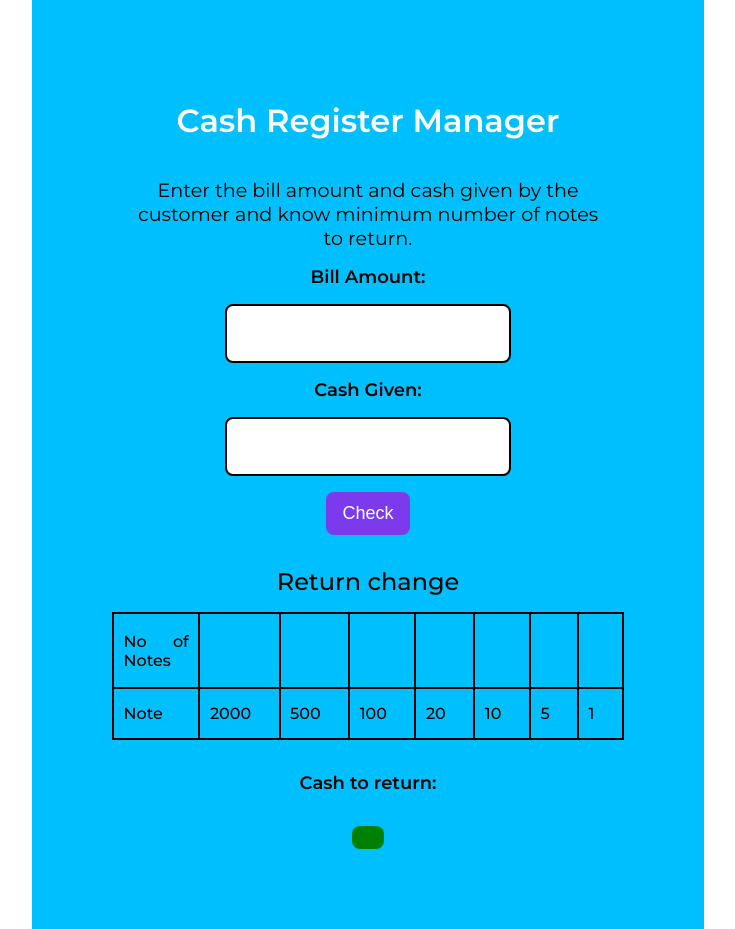
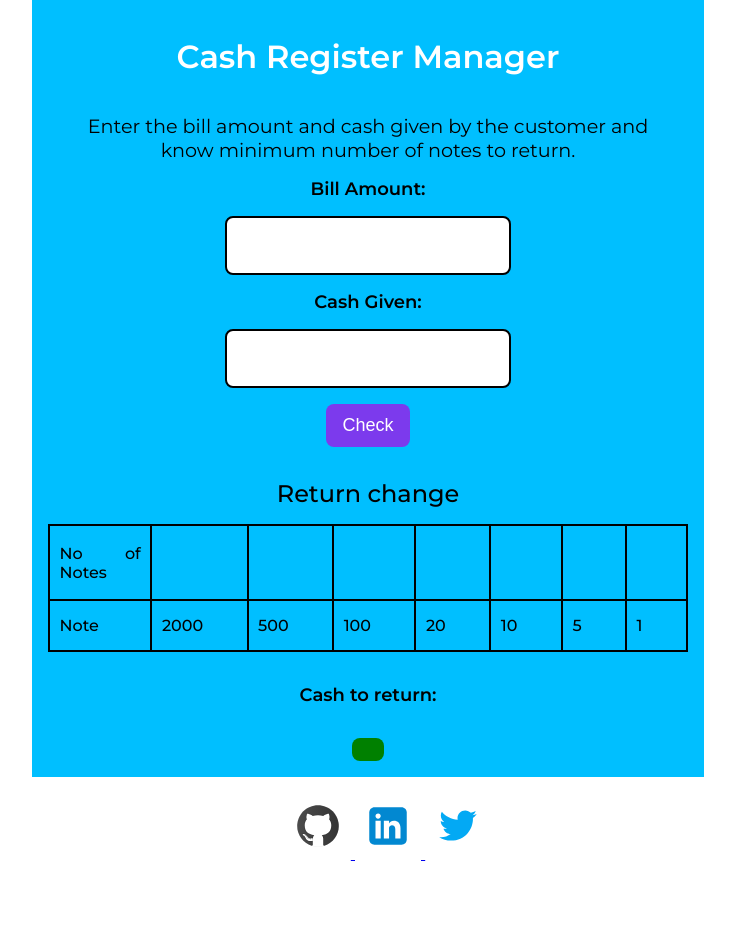
Before and after one commit to Santoshdandin/Cash-register, a plain HTML site: page index.html in a window 1280 px wide. Shown: the whole page, without its empty margins (272-1007 px from the left). After the commit the page ends 879 px from the top, so only its background shows below. Drawn offline with Linux system fonts and the light colour scheme.

Commit message:
social media

```diff
--- a/index.html
+++ b/index.html
@@ -50,6 +50,33 @@
 
 
 
+    <footer>
+        <ul class="footer-list">
+
+            <li>
+            <a class="links" href="https://github.com/Santoshdandin" target="_blank">
+              <img src="images/github.svg" alt="github" />
+            </a>
+          </li>
+
+          <li>
+            <a class="links" href="https://linkedin.com/in/santosh-s-330927104" target="_blank">
+                <img src="images/linkedin.svg" alt="linkedin" />
+            </a>
+          </li>
+
+          <li>
+            <a class="links" href="https://twitter.com/santusb427" target="_blank">
+              <img src="images/twitter.svg" alt="twitter" />
+            </a>
+          </li>
+
+        </ul>
+      </footer>
+
+
+
+
 </body>
 <script src="./app.js"></script>
 </html>
--- a/main.css
+++ b/main.css
@@ -11,16 +11,17 @@
 body {
   font-family: "Montserrat", sans-serif;
   margin: auto;
+  text-decoration: none;
 }
 
 /* Container */
 .container {
   margin: auto;
   text-align: center;
-  width: 40%;
-  height: 100%;
+  width: 50%;
+
   background-color: deepskyblue;
-  padding: 5rem;
+  padding: 1rem;
   display: flex;
   flex-direction: column;
   align-items: center;
@@ -65,6 +66,7 @@ body {
   border-radius: 0.5rem;
   outline: #fff;
   margin: auto;
+
 }
 
 #check-button {
@@ -109,3 +111,31 @@ td {
   padding: 0.6rem;
   font-weight: 500;
 }
+
+
+
+/* footer */
+
+footer {
+  text-align: center;
+}
+
+footer p {
+  font-size: large;
+  text-align: center;
+}
+
+.footer-list {
+  margin: 1rem;
+}
+
+a,
+img,
+li {
+  display: inline;
+}
+
+img {
+  width: 50px;
+  padding: 0.5rem;
+}
```
Also changed, not shown: images/github.svg (added), images/linkedin.svg (added), images/twitter.svg (added).
